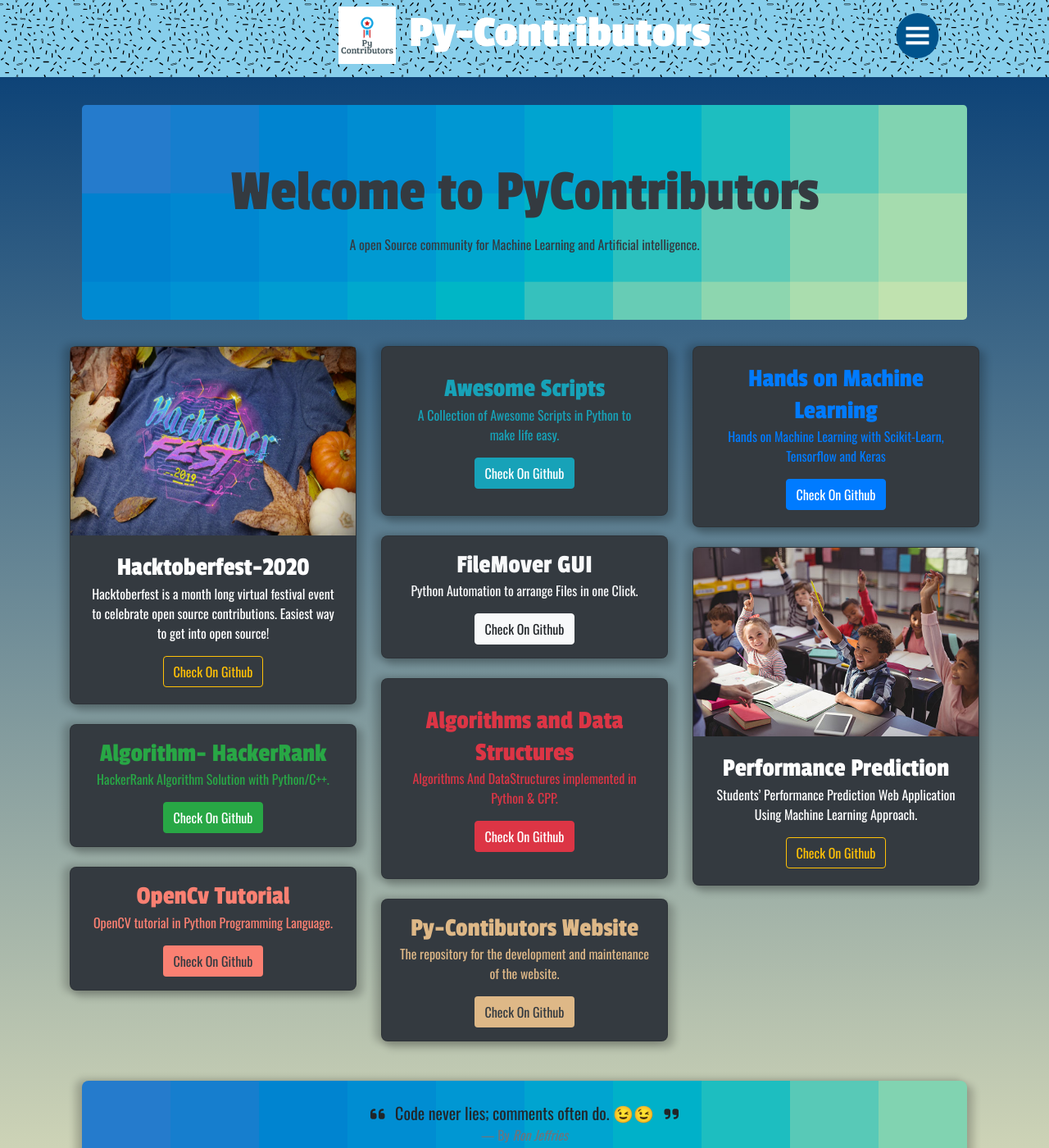
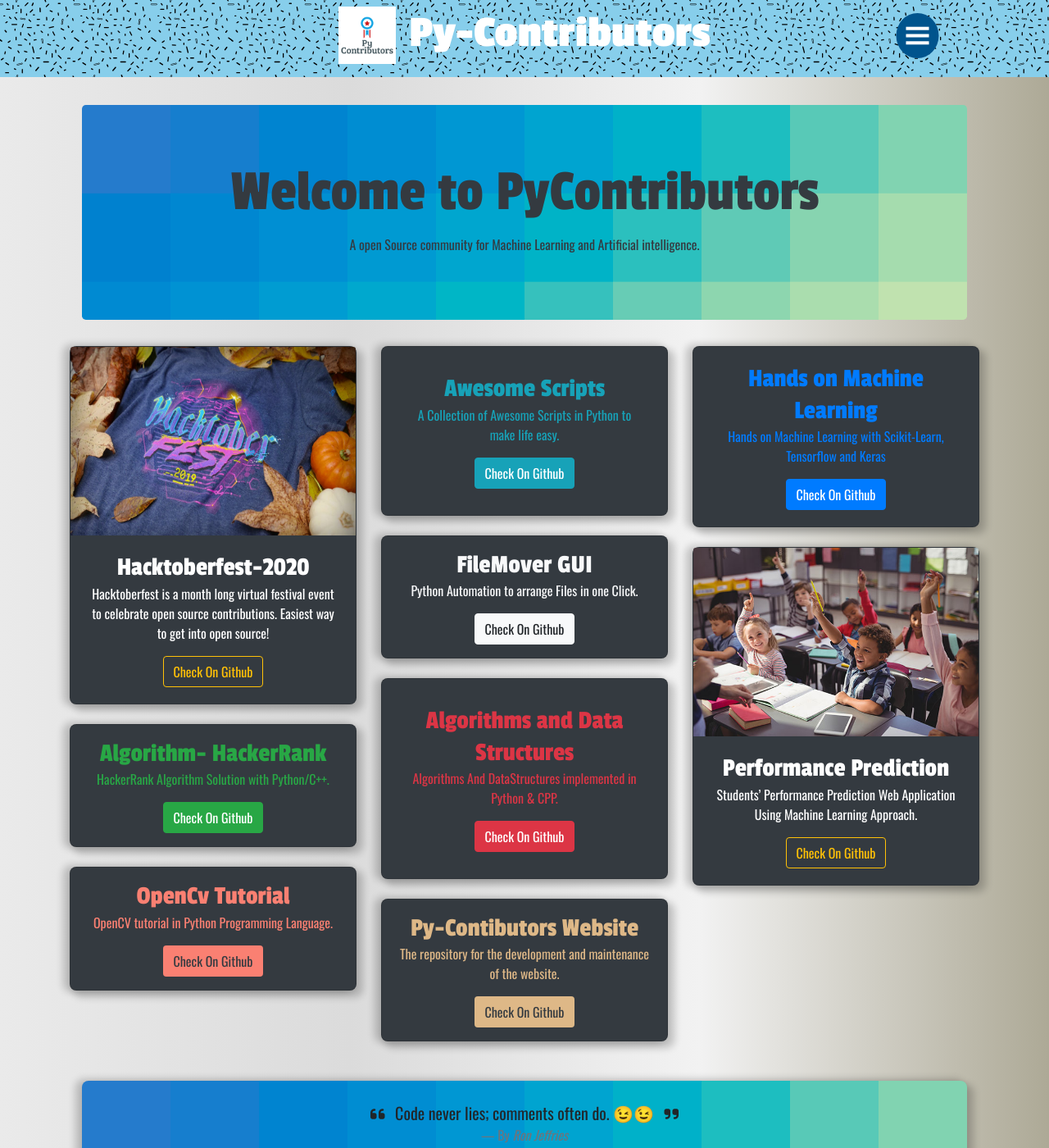
Before and after one commit to Py-Contributors/py-contributors.github.io, a Jekyll site: the page built from index.html, in a window 1280 px wide and 1400 px high. Shown: the whole window at 82% size. Built offline with Jekyll 4.4.1, drawn with Linux system fonts in a browser that asks for light colours; nearby versions of some CDN libraries; a style sheet for code colours, icons or effects is not loaded.

Commit message:
changing background to light

```diff
--- a/assets/css/main.css
+++ b/assets/css/main.css
@@ -1,10 +1,21 @@
 body {
-    background: #003973;  /* fallback for old browsers */
-background: -webkit-linear-gradient(to top, #E5E5BE, #003973);  /* Chrome 10-25, Safari 5.1-6 */
-background: linear-gradient(to top, #E5E5BE, #003973); /* W3C, IE 10+/ Edge, Firefox 16+, Chrome 26+, Opera 12+, Safari 7+ */
+  background: #ADA996;  /* fallback for old browsers */
+background: -webkit-linear-gradient(to right, #EAEAEA, #DBDBDB, #F2F2F2, #ADA996);  /* Chrome 10-25, Safari 5.1-6 */
+background: linear-gradient(to right, #EAEAEA, #DBDBDB, #F2F2F2, #ADA996); /* W3C, IE 10+/ Edge, Firefox 16+, Chrome 26+, Opera 12+, Safari 7+ */
+
+
 	font-family: 'Oswald', sans-serif !important;
 	font-weight:400;
    }
+/*
+body {
+    background: #003973;
+    background: -webkit-linear-gradient(to top, #E5E5BE, #003973);
+    background: linear-gradient(to top, #E5E5BE, #003973);
+	  font-family: 'Oswald', sans-serif !important;
+	  font-weight:400;
+   }
+*/
 .nav-item a::before
 {
 	content: '';
--- a/index.html
+++ b/index.html
@@ -38,7 +38,7 @@
 			<p>
 				A Collection of Awesome Scripts in Python to make life easy.
 			</p>
-	<a href="https://github.com/Py-Contributors/awesomeScripts" class="btn btn-info">Check On Github</a>
+	<a href="/awesomeScripts/" class="btn btn-info">Check On Github</a>
         </figure>
       </div>
     </div>
```
